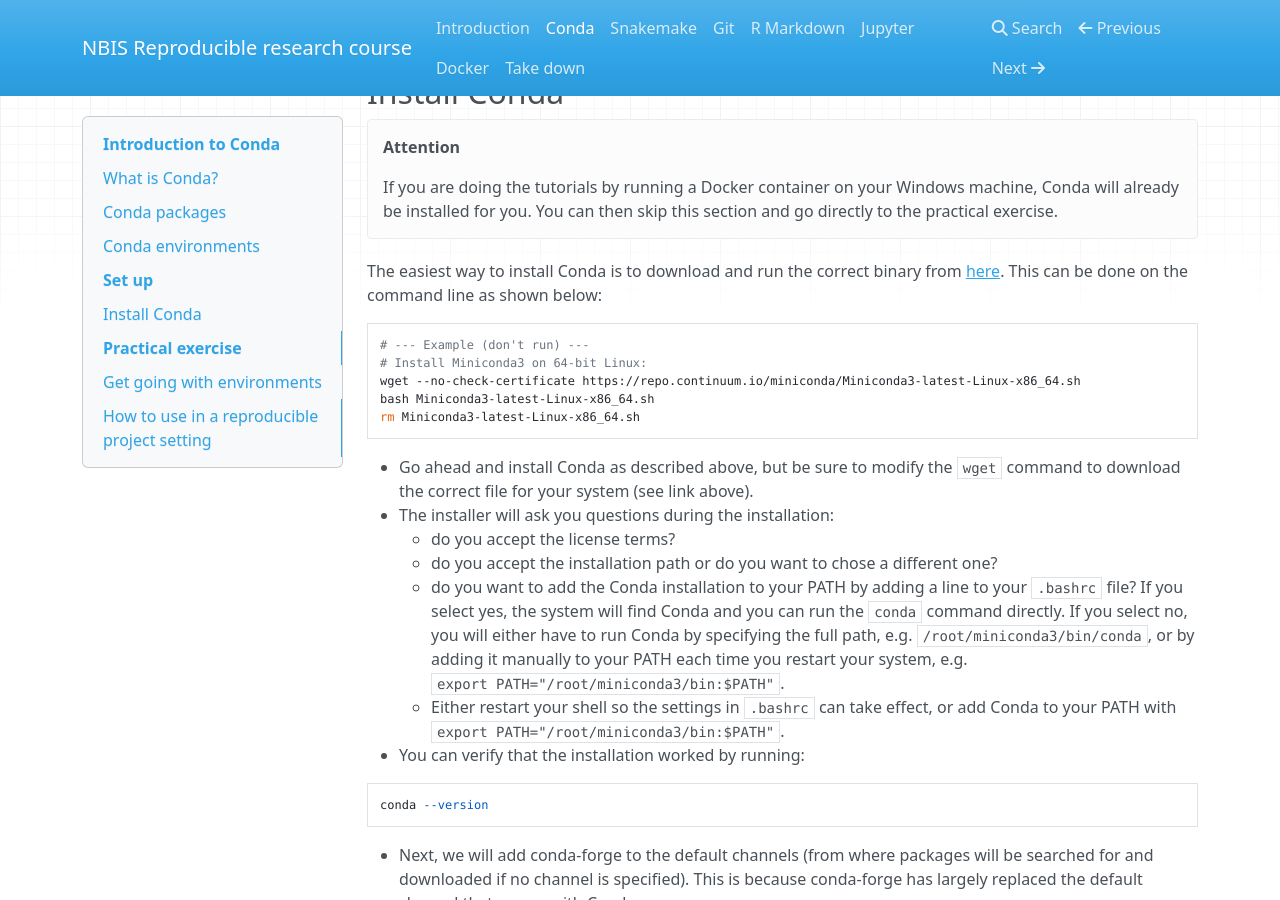
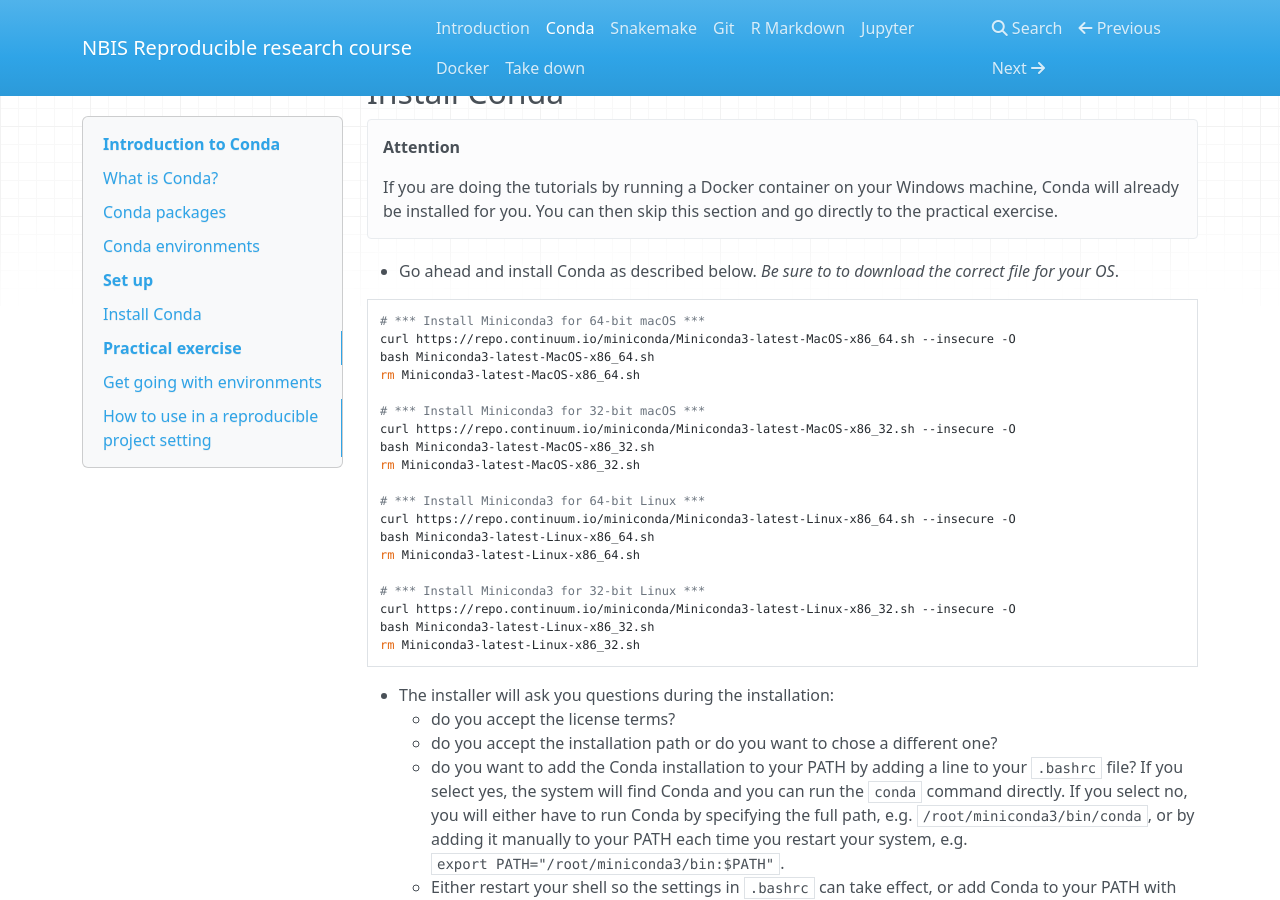
Before and after one commit to NBISweden/workshop-reproducible-research, an MkDocs documentation site: the page built from docs/conda.md, in a window 1280 px wide and 900 px high, scrolled down 955 px. Built offline with MkDocs 1.6.1, drawn with Linux system fonts in a browser that asks for light colours; nearby versions of some CDN libraries; old or Windows-style settings are respelled for this version of MkDocs.

Commit message:
change to curl
Former-commit-id: 7a6cd336c782f33613ef98b0794512863ac95692

````diff
--- a/docs/conda.md
+++ b/docs/conda.md
@@ -17,17 +17,30 @@
 !!! attention
     If you are doing the tutorials by running a Docker container on your Windows machine, Conda will already be installed for you. You can then skip this section and go directly to the practical exercise.
 
-The easiest way to install Conda is to download and run the correct binary from [here](https://conda.io/miniconda.html). This can be done on the command line as shown below:
+* Go ahead and install Conda as described below. *Be sure to to download the correct file for your OS*.
 
 ```bash
-# --- Example (don't run) ---
-# Install Miniconda3 on 64-bit Linux:
-wget --no-check-certificate https://repo.continuum.io/miniconda/Miniconda3-latest-Linux-x86_64.sh
+# *** Install Miniconda3 for 64-bit macOS ***
+curl https://repo.continuum.io/miniconda/Miniconda3-latest-MacOS-x86_64.sh --insecure -O
+bash Miniconda3-latest-MacOS-x86_64.sh
+rm Miniconda3-latest-MacOS-x86_64.sh
+
+# *** Install Miniconda3 for 32-bit macOS ***
+curl https://repo.continuum.io/miniconda/Miniconda3-latest-MacOS-x86_32.sh --insecure -O
+bash Miniconda3-latest-MacOS-x86_32.sh
+rm Miniconda3-latest-MacOS-x86_32.sh
+
+# *** Install Miniconda3 for 64-bit Linux ***
+curl https://repo.continuum.io/miniconda/Miniconda3-latest-Linux-x86_64.sh --insecure -O
 bash Miniconda3-latest-Linux-x86_64.sh
 rm Miniconda3-latest-Linux-x86_64.sh
+
+# *** Install Miniconda3 for 32-bit Linux ***
+curl https://repo.continuum.io/miniconda/Miniconda3-latest-Linux-x86_32.sh --insecure -O
+bash Miniconda3-latest-Linux-x86_32.sh
+rm Miniconda3-latest-Linux-x86_32.sh
 ```
 
-* Go ahead and install Conda as described above, but be sure to modify the `wget` command to download the correct file for your system (see link above).
 * The installer will ask you questions during the installation:
     - do you accept the license terms?
     - do you accept the installation path or do you want to chose a different one?
````
Also changed, not shown: docs/docker.md (+5 -5 lines), docs/git.md (+2 -0 lines), docs/snakemake.md (+2 -1 lines), docs/todo.txt (+4 -7 lines), 6 other files.
